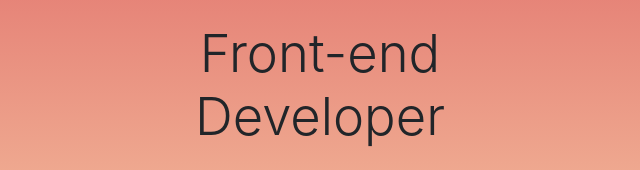
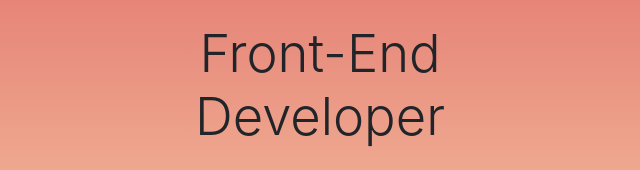
Before and after one commit to eilsul10/Portfolio2, a website: page index.html in a window 1280 px wide. Shown: the part 168-338 px from the top of the page, 320-960 px from the left. Drawn offline with nearby package versions, Linux system fonts and the light colour scheme.

Commit message:
Updates to title

```diff
--- a/index.html
+++ b/index.html
@@ -31,7 +31,7 @@
         <div class="jumbotron" style="background: linear-gradient(to bottom, #de6262, #FFEDBC)">
 
             <h1 class="display-4 mx-auto text-center" style="width: 500px;"><b>Eileen Sul</b></h1>
-            <h1 class="display-4 mx-auto text-center" style="width: 500px; margin-top: 0px">Front-end Developer</h1>
+            <h1 class="display-4 mx-auto text-center" style="width: 500px; margin-top: 0px">Front-End Developer</h1>
             <p class="lead mx-auto text-center" style="width: 300px;"><b>On a mission to improve the world.</b></p>
             <img src="images/21273354_10202242253035168_1512358263956807097_o (1).jpg" alt="..."
                 class="mx-auto d-block img-thumbnail rounded w-25">
```
